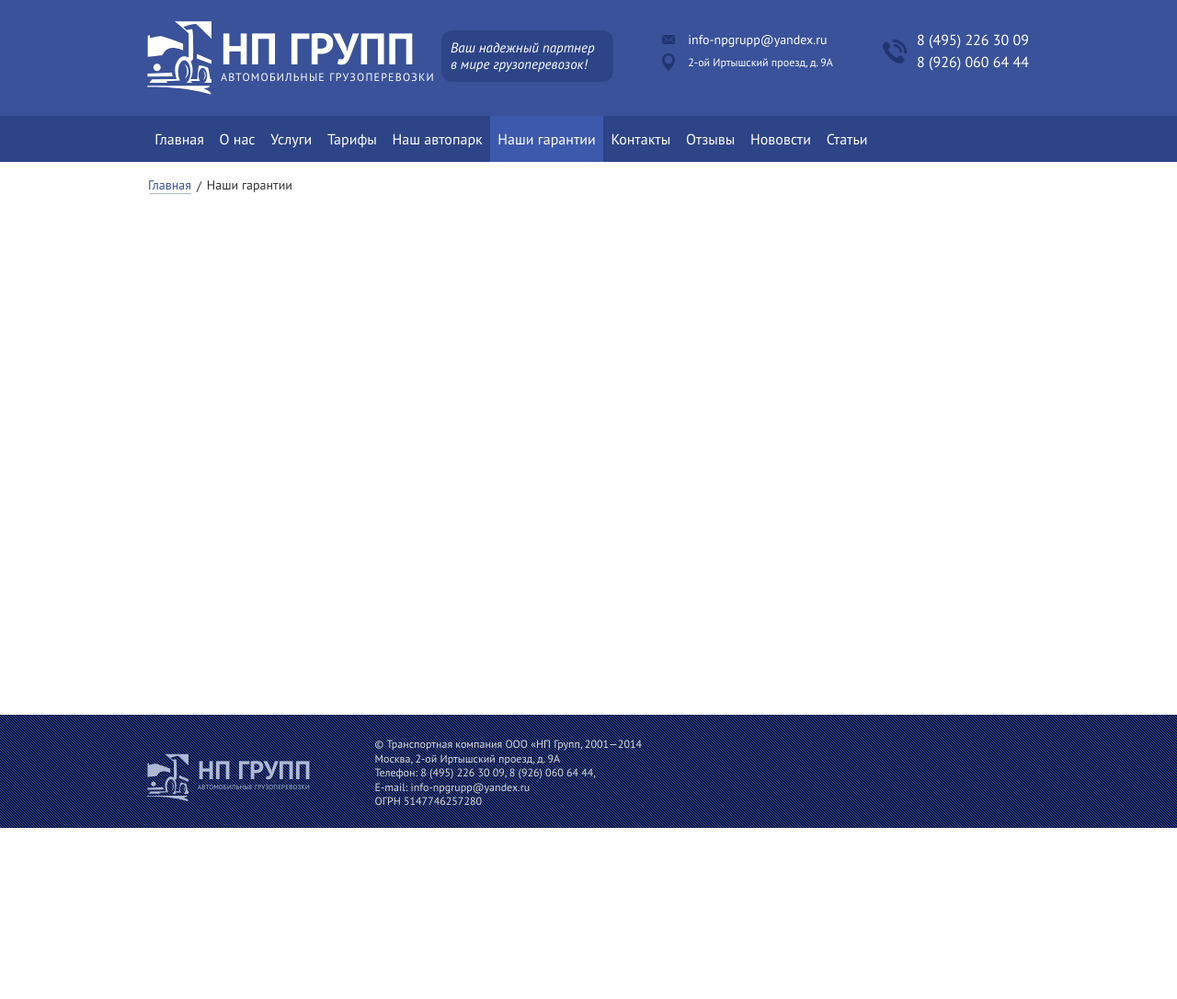
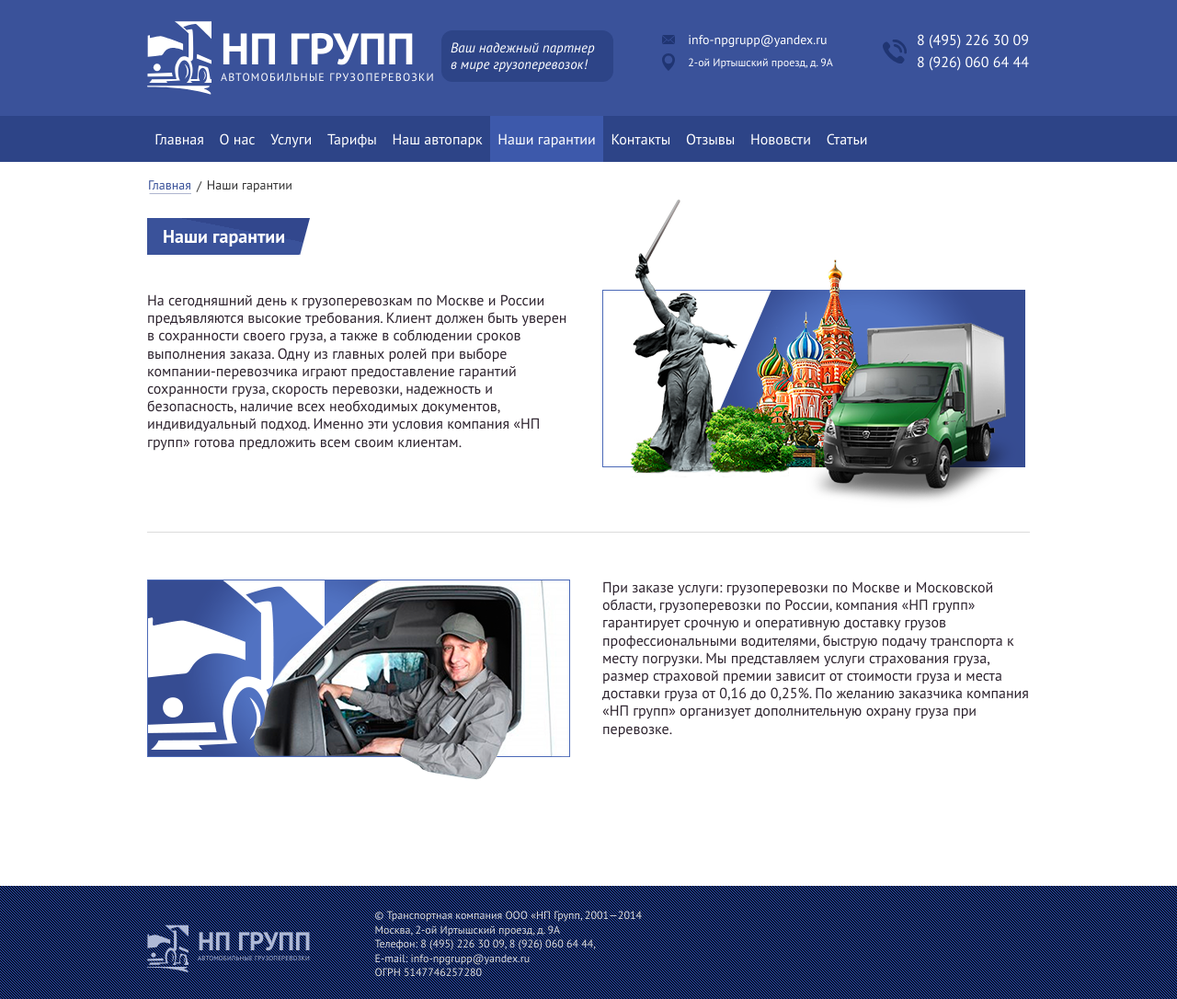
Before and after one commit to sarhov/np_groups, a Jekyll site: the page built from guarantees.html, in a window 1280 px wide. Shown: the whole page at 92% size. Built offline with Jekyll 4.4.1, drawn with Linux system fonts in a browser that asks for light colours; before the commit the page ends 900 px from its top, so only the background shows below that.

Commit message:
guarantees page is ready

```diff
--- /dev/null
+++ b/_guarantees/guarante1.html
@@ -0,0 +1,6 @@
+---
+layout: layout
+img: guarantees1.png
+---
+
+На сегодняшний день к грузоперевозкам по Москве и России предъявляются высокие требования. Клиент должен быть уверен в сохранности своего груза, а также в соблюдении сроков выполнения заказа. Одну из главных ролей при выборе компании-перевозчика играют предоставление гарантий сохранности груза, скорость перевозки, надежность и безопасность, наличие всех необходимых документов, индивидуальный подход. Именно эти условия компания «НП групп» готова предложить всем своим клиентам.
--- a/guarantees.html
+++ b/guarantees.html
@@ -1,4 +1,31 @@
 ---
-layout: layout
+layout: page
 title: Наши гарантии
 ---
+
+<div class="row">
+{% for item in site.guarantees %}
+
+  <div class="columns small-12 b-guarantees-wrap">
+    <div class="b-guarantees">
+      <div class="row">
+        <div class="columns small-6 {% cycle 'right', 'left' %}">
+          <img class="b-guarantees__img" src="{{site.baseurl}}img/{{item.img}}" alt="">
+        </div>
+        <!-- /.columns small-6 -->
+        <div class="columns small-6 ">
+          <div class="b-guarantees__text">
+            {{item.content}}
+          </div>
+          <!-- /.b-guarantees__text -->
+        </div>
+        <!-- /.columns small-6 -->
+      </div>
+      <!-- /.row -->
+    </div>
+    <!-- /.guarantess-block -->
+  </div>
+  <!-- /.columns small-12 -->
+{% endfor %}
+
+</div>
```
Also changed, not shown: _guarantees/guarante2.html (added, +8 -0 lines), autopark.html (+10 -10 lines), sass/style.scss (+45 -20 lines), css/app.css, img/guarantees1.png (added), img/guarantees2.png (added).
